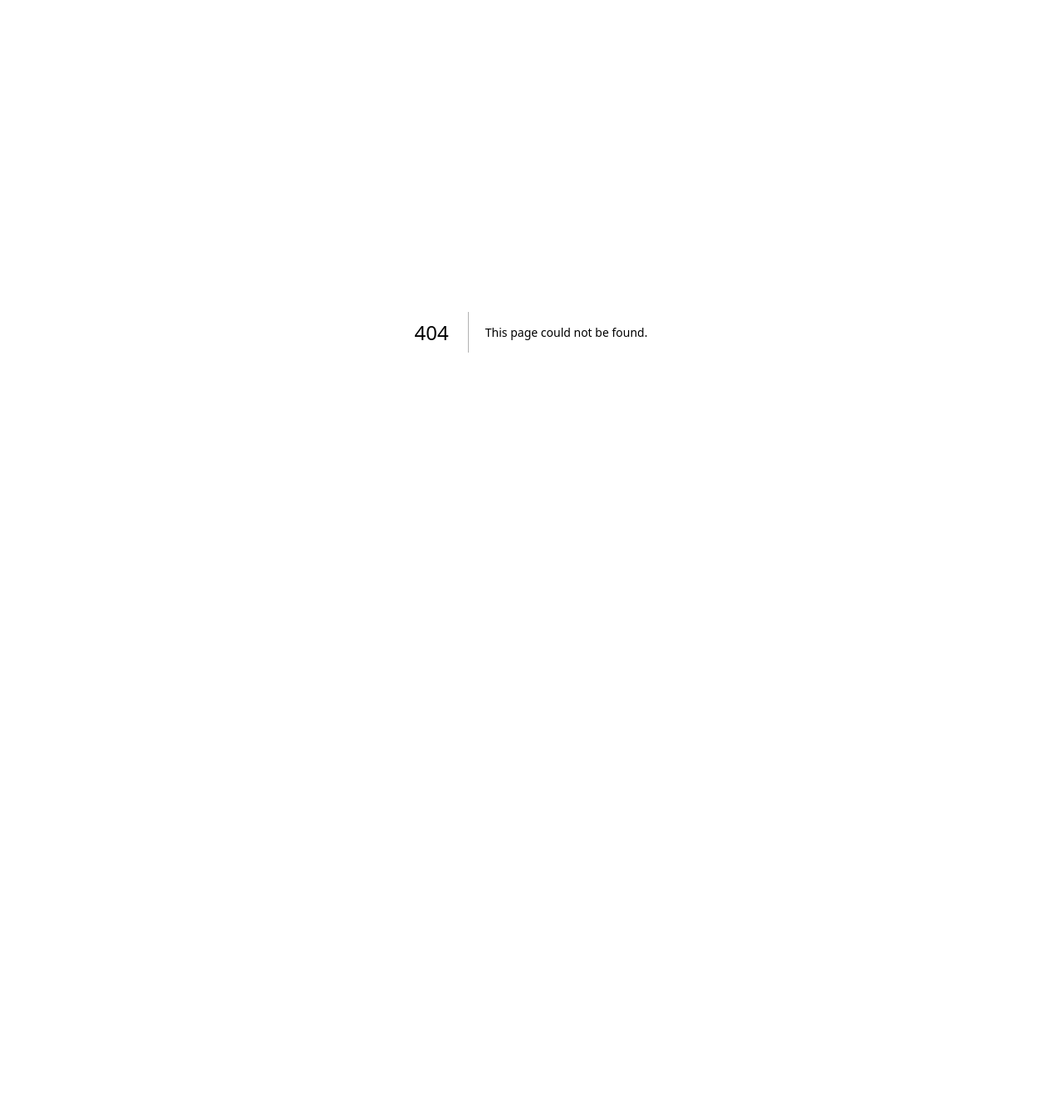
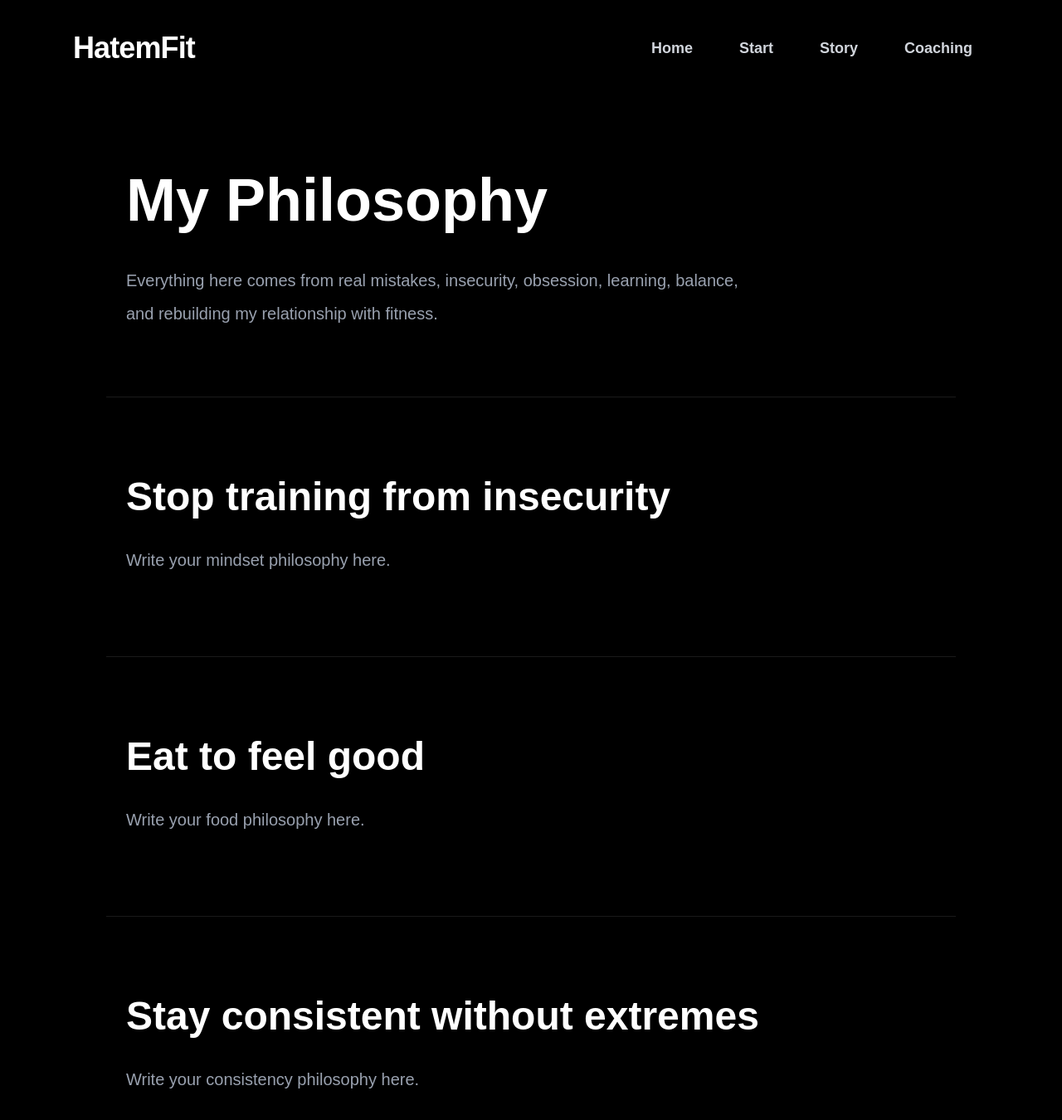
Before and after one commit to HatemCodes/HatemFit, a Next.js app: page /philosophy in a window 1280 px wide. Before the commit this address had no page. Shown: the top 1350 px of the page at 83% size. Before the commit the page ends 800 px from the top, so only its background shows below. Built offline with nearby package versions, Linux system fonts and the light colour scheme.

Commit message:
Refine homepage branding

```diff
--- /dev/null
+++ b/app/philosophy/page.tsx
@@ -0,0 +1,59 @@
+import Navbar from "../components/Navbar";
+
+export default function PhilosophyPage() {
+  return (
+    <main className="min-h-screen bg-black text-white">
+      <Navbar />
+
+      <section className="mx-auto max-w-5xl px-6 py-20">
+        <h1 className="text-6xl font-black leading-tight md:text-7xl">
+          My Philosophy
+        </h1>
+
+        <p className="mt-8 max-w-3xl text-xl leading-10 text-gray-400">
+          Everything here comes from real mistakes, insecurity, obsession,
+          learning, balance, and rebuilding my relationship with fitness.
+        </p>
+      </section>
+
+      <section
+        id="mindset"
+        className="mx-auto max-w-5xl px-6 py-24 border-t border-white/10"
+      >
+        <h2 className="text-5xl font-black">
+          Stop training from insecurity
+        </h2>
+
+        <p className="mt-8 text-xl leading-10 text-gray-400">
+          Write your mindset philosophy here.
+        </p>
+      </section>
+
+      <section
+        id="food"
+        className="mx-auto max-w-5xl px-6 py-24 border-t border-white/10"
+      >
+        <h2 className="text-5xl font-black">
+          Eat to feel good
+        </h2>
+
+        <p className="mt-8 text-xl leading-10 text-gray-400">
+          Write your food philosophy here.
+        </p>
+      </section>
+
+      <section
+        id="consistency"
+        className="mx-auto max-w-5xl px-6 py-24 border-t border-white/10"
+      >
+        <h2 className="text-5xl font-black">
+          Stay consistent without extremes
+        </h2>
+
+        <p className="mt-8 text-xl leading-10 text-gray-400">
+          Write your consistency philosophy here.
+        </p>
+      </section>
+    </main>
+  );
+}
--- a/app/start/page.tsx
+++ b/app/start/page.tsx
@@ -32,19 +32,23 @@ export default function StartPage() {
             {
               title: "Stop training from insecurity",
               text: "Don’t let comparison, looksmaxxing, ego, or validation decide your goals.",
+              link: "/philosophy#mindset",
             },
             {
               title: "Eat to feel good",
               text: "Build meals that are filling, healthy, enjoyable, and good enough to kill cravings.",
+              link: "/philosophy#food",
             },
             {
               title: "Stay consistent without extremes",
               text: "No starving. No dirty bulking. No all-or-nothing mindset. Just sustainable habits.",
+              link: "/philosophy#consistency",
             },
           ].map((card) => (
-            <div
+            <a
               key={card.title}
-              className="rounded-[2.5rem] border border-white/10 bg-gray-950 p-8 transition hover:border-white/20"
+              href={card.link}
+              className="rounded-[2.5rem] border border-white/10 bg-gray-950 p-8 transition hover:-translate-y-1 hover:border-white/20"
             >
               <h2 className="text-3xl font-black leading-tight">
                 {card.title}
@@ -53,7 +57,11 @@ export default function StartPage() {
               <p className="mt-6 text-lg leading-8 text-gray-400">
                 {card.text}
               </p>
-            </div>
+
+              <p className="mt-10 text-sm font-semibold uppercase tracking-[0.2em] text-white">
+                Read More →
+              </p>
+            </a>
           ))}
         </div>
 
```
